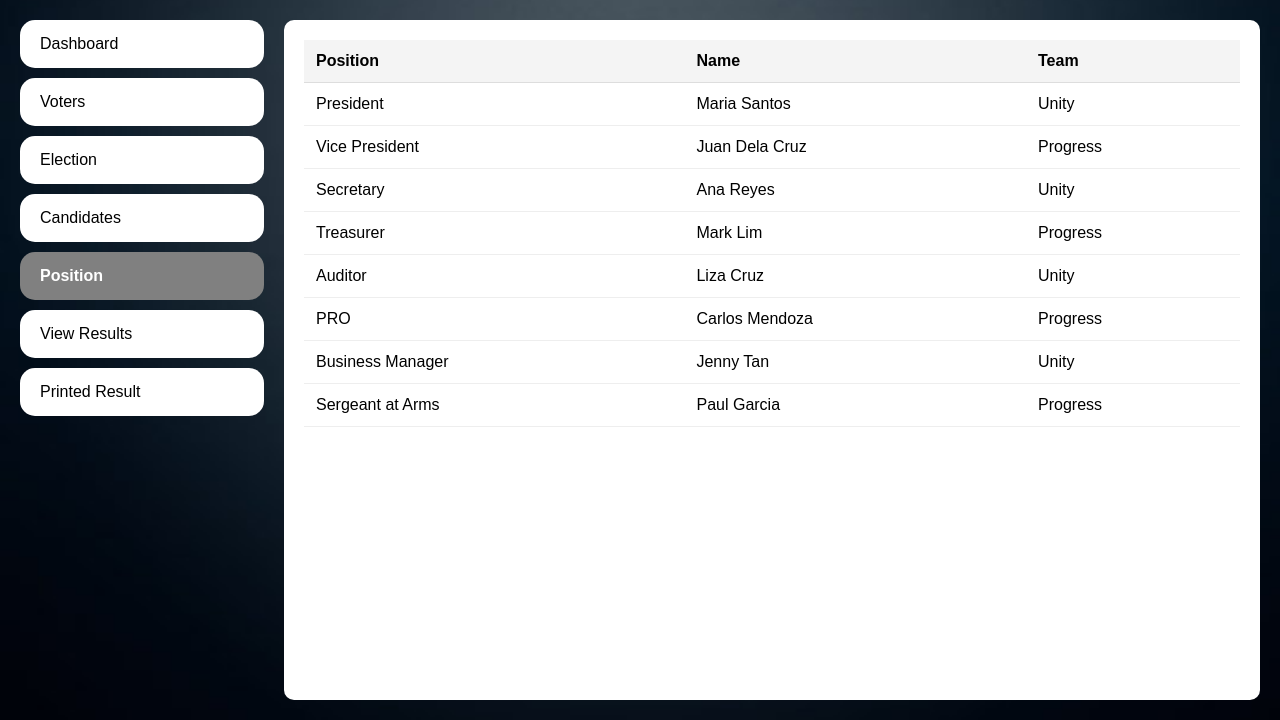
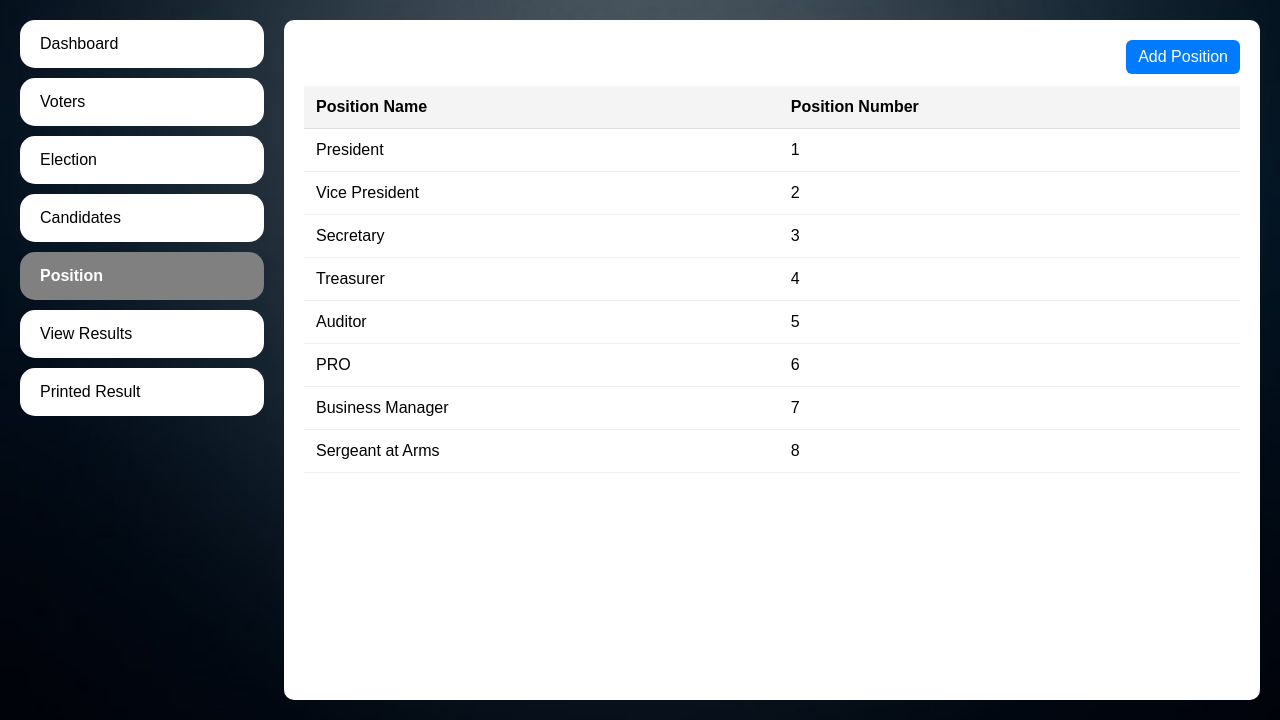
Before and after one commit to mokuken/Client-Three-System, a Flask app: page /admin/position in a window 1280 px wide. Shown: the part 80-800 px from the top of the page. Run offline with Flask 3, Linux system fonts and the light colour scheme.

Commit message:
feat: add "Add Candidate", "Add Election", and "Add Position" buttons with improved layout and styling

```diff
--- a/templates/admin/candidates.html
+++ b/templates/admin/candidates.html
@@ -117,6 +117,9 @@
         </div>
         <div class="right">
             <div class="candidates-list">
+                <div style="display:flex; justify-content: flex-end; margin-bottom: 12px;">
+                    <a href="#" style="padding: 8px 12px; background: #28a745; color: white; text-decoration: none; border-radius: 6px;">Add Candidate</a>
+                </div>
                 <table style="width:100%; border-collapse: collapse;">
                     <thead>
                         <tr style="background-color: #f4f4f4;">
--- a/templates/admin/elections.html
+++ b/templates/admin/elections.html
@@ -117,6 +117,9 @@
         </div>
         <div class="right">
             <div class="election-list">
+                <div style="display:flex; justify-content: flex-end; margin-bottom: 12px;">
+                    <a href="#" style="padding: 8px 12px; background: #007bff; color: white; text-decoration: none; border-radius: 6px;">Add Election</a>
+                </div>
                 <table style="width:100%; border-collapse: collapse;">
                     <thead>
                         <tr style="background-color: #f4f4f4;">
@@ -124,6 +127,7 @@
                             <th style="padding: 12px; border-bottom: 1px solid #ddd; text-align: left;">Status</th>
                             <th style="padding: 12px; border-bottom: 1px solid #ddd; text-align: left;">Date/Time Start</th>
                             <th style="padding: 12px; border-bottom: 1px solid #ddd; text-align: left;">Date/Time End</th>
+                            <th style="padding: 12px; border-bottom: 1px solid #ddd; text-align: left;">Actions</th>
                         </tr>
                     </thead>
                     <tbody>
@@ -132,6 +136,7 @@
                             <td style="padding: 12px; border-bottom: 1px solid #eee;">Ongoing</td>
                             <td style="padding: 12px; border-bottom: 1px solid #eee;">2025-09-10 08:00 AM</td>
                             <td style="padding: 12px; border-bottom: 1px solid #eee;">2025-09-12 05:00 PM</td>
+                            <td style="padding: 12px; border-bottom: 1px solid #eee;"><a href="#" style="padding:6px 10px; background:#ffc107; color:#000; text-decoration:none; border-radius:5px;">Edit</a></td>
                         </tr>
                     </tbody>
                 </table>
--- a/templates/admin/position.html
+++ b/templates/admin/position.html
@@ -117,54 +117,48 @@
         </div>
         <div class="right">
             <div class="position-list">
+                <div style="display:flex; justify-content: flex-end; margin-bottom: 12px;">
+                    <a href="#" style="padding: 8px 12px; background: #007bff; color: white; text-decoration: none; border-radius: 6px;">Add Position</a>
+                </div>
                 <table style="width:100%; border-collapse: collapse;">
                     <thead>
                         <tr style="background-color: #f4f4f4;">
-                            <th style="padding: 12px; border-bottom: 1px solid #ddd; text-align: left;">Position</th>
-                            <th style="padding: 12px; border-bottom: 1px solid #ddd; text-align: left;">Name</th>
-                            <th style="padding: 12px; border-bottom: 1px solid #ddd; text-align: left;">Team</th>
+                            <th style="padding: 12px; border-bottom: 1px solid #ddd; text-align: left;">Position Name</th>
+                            <th style="padding: 12px; border-bottom: 1px solid #ddd; text-align: left;">Position Number</th>
                         </tr>
                     </thead>
                     <tbody>
                         <tr>
                             <td style="padding: 12px; border-bottom: 1px solid #eee;">President</td>
-                            <td style="padding: 12px; border-bottom: 1px solid #eee;">Maria Santos</td>
-                            <td style="padding: 12px; border-bottom: 1px solid #eee;">Unity</td>
+                            <td style="padding: 12px; border-bottom: 1px solid #eee;">1</td>
                         </tr>
                         <tr>
                             <td style="padding: 12px; border-bottom: 1px solid #eee;">Vice President</td>
-                            <td style="padding: 12px; border-bottom: 1px solid #eee;">Juan Dela Cruz</td>
-                            <td style="padding: 12px; border-bottom: 1px solid #eee;">Progress</td>
+                            <td style="padding: 12px; border-bottom: 1px solid #eee;">2</td>
                         </tr>
                         <tr>
                             <td style="padding: 12px; border-bottom: 1px solid #eee;">Secretary</td>
-                            <td style="padding: 12px; border-bottom: 1px solid #eee;">Ana Reyes</td>
-                            <td style="padding: 12px; border-bottom: 1px solid #eee;">Unity</td>
+                            <td style="padding: 12px; border-bottom: 1px solid #eee;">3</td>
                         </tr>
                         <tr>
                             <td style="padding: 12px; border-bottom: 1px solid #eee;">Treasurer</td>
-                            <td style="padding: 12px; border-bottom: 1px solid #eee;">Mark Lim</td>
-                            <td style="padding: 12px; border-bottom: 1px solid #eee;">Progress</td>
+                            <td style="padding: 12px; border-bottom: 1px solid #eee;">4</td>
                         </tr>
                         <tr>
                             <td style="padding: 12px; border-bottom: 1px solid #eee;">Auditor</td>
-                            <td style="padding: 12px; border-bottom: 1px solid #eee;">Liza Cruz</td>
-                            <td style="padding: 12px; border-bottom: 1px solid #eee;">Unity</td>
+                            <td style="padding: 12px; border-bottom: 1px solid #eee;">5</td>
                         </tr>
                         <tr>
                             <td style="padding: 12px; border-bottom: 1px solid #eee;">PRO</td>
-                            <td style="padding: 12px; border-bottom: 1px solid #eee;">Carlos Mendoza</td>
-                            <td style="padding: 12px; border-bottom: 1px solid #eee;">Progress</td>
+                            <td style="padding: 12px; border-bottom: 1px solid #eee;">6</td>
                         </tr>
                         <tr>
                             <td style="padding: 12px; border-bottom: 1px solid #eee;">Business Manager</td>
-                            <td style="padding: 12px; border-bottom: 1px solid #eee;">Jenny Tan</td>
-                            <td style="padding: 12px; border-bottom: 1px solid #eee;">Unity</td>
+                            <td style="padding: 12px; border-bottom: 1px solid #eee;">7</td>
                         </tr>
                         <tr>
                             <td style="padding: 12px; border-bottom: 1px solid #eee;">Sergeant at Arms</td>
-                            <td style="padding: 12px; border-bottom: 1px solid #eee;">Paul Garcia</td>
-                            <td style="padding: 12px; border-bottom: 1px solid #eee;">Progress</td>
+                            <td style="padding: 12px; border-bottom: 1px solid #eee;">8</td>
                         </tr>
                     </tbody>
                 </table>
```
Also changed, not shown: templates/admin/dashboard.html (+12 -9 lines).
